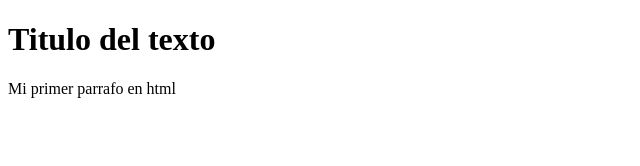
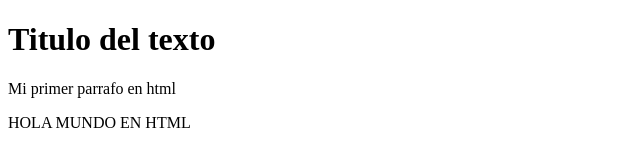
Before and after one commit to Manuel1317-jpg/HTMLProyects, a plain HTML site: page index.html in a window 1280 px wide. Shown: the whole page, without its empty margins (0-640 px from the left). Drawn offline with Linux system fonts and the light colour scheme.

Commit message:
Un hola mundo

```diff
--- a/index.html
+++ b/index.html
@@ -4,3 +4,4 @@
 <h1>Titulo del texto</h1>
 
 <p>Mi primer parrafo en html </p>
+<p>HOLA MUNDO EN HTML</p>
```
